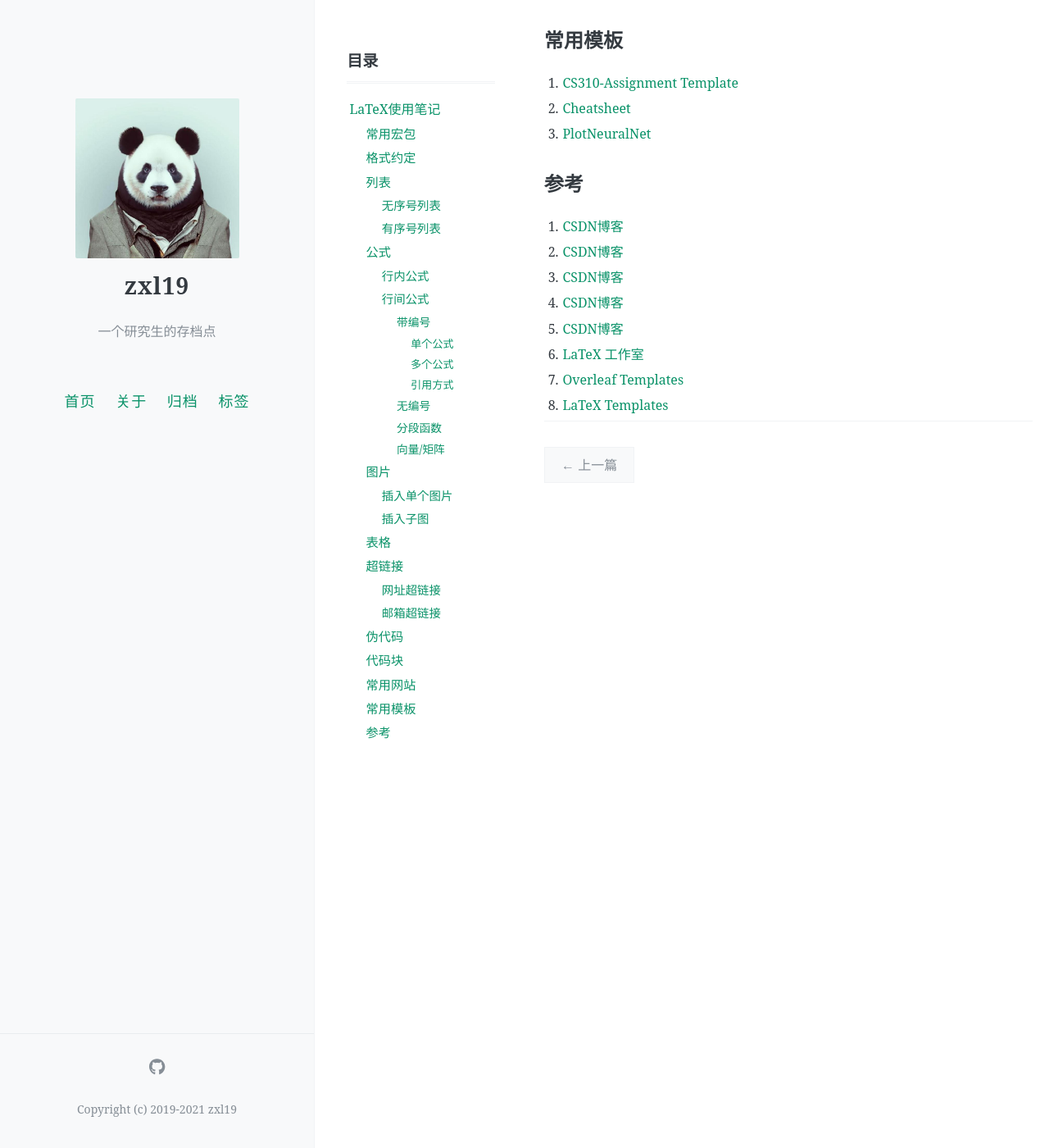
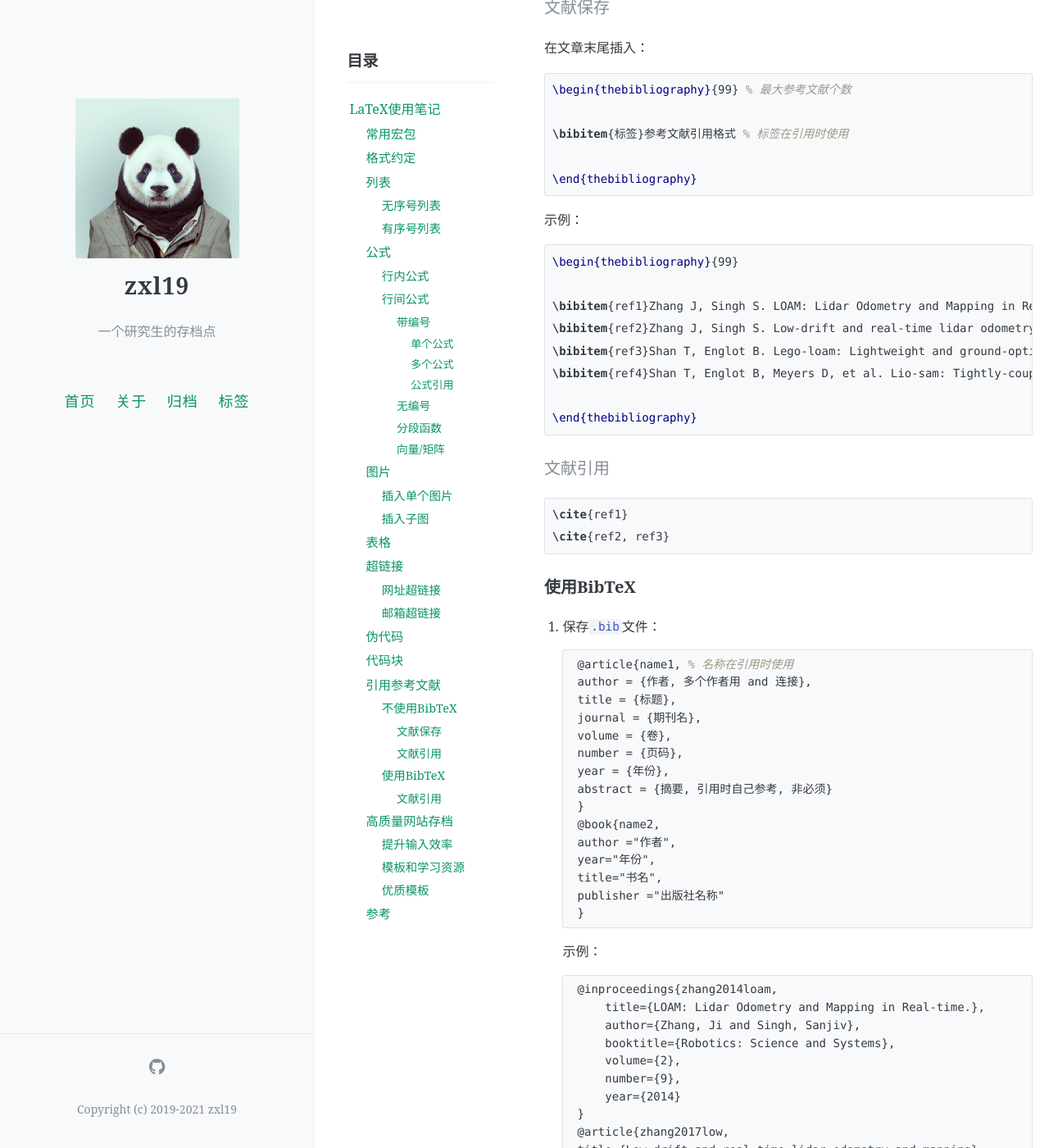
Before and after one commit to zxl19/zxl19.github.io, a Jekyll site: the page built from _posts/2021-03-29-latex-note.md, in a window 1280 px wide and 1400 px high, scrolled down 6839 px. Shown: the whole window at 82% size. Built offline with Jekyll 4.4.1, drawn with Linux system fonts in a browser that asks for light colours; formulas are drawn with MathJax 3; comment, search, counter and statistics services are not loaded; some of the changed text lies outside the part shown.

Commit message:
Update 2021-03-29-latex-note.md

````diff
--- a/_posts/2021-03-29-latex-note.md
+++ b/_posts/2021-03-29-latex-note.md
@@ -103,7 +103,7 @@ $公式内容$
 
 ```latex
 \begin{equation}
-    \label{eq1.1}
+    \label{eq1.1} % 引用标记
     公式内容
 \end{equation}
 ```
@@ -119,7 +119,7 @@ $公式内容$
 \end{align}
 ```
 
-##### 引用方式
+##### 公式引用
 
 ```latex
 \eqref{eq1.1}   % 有括号
@@ -169,10 +169,10 @@ $公式内容$
 
 ```latex
 \begin{figure}[htbp] % 指定图片位置
-    \centering
+    \centering % 居中
     \includegraphics[width=10cm]{image.png}
-    \caption{图片名}
-    \label{Fig.1}
+    \caption{Image Title} % 图片标题
+    \label{fig.1}
 \end{figure}
 ```
 
@@ -192,32 +192,32 @@ $公式内容$
 ```latex
 \begin{figure}[htbp]
     \centering
-    \subfigure[子图1标题]
+    \subfigure[Subfigure Title 1] % 子图标题
     {
         \includegraphics[width=0.3\textwidth]{image1.png}
-        \label{Fig.2 a}
+        \label{fig.2a}
     }
     \quad
-    \subfigure[子图2标题]
+    \subfigure[Subfigure Title 2]
     {
         \includegraphics[width=0.3\textwidth]{image2.png}
-        \label{Fig.2 b}
+        \label{fig.2b}
     }
     % 这里换行
 
-    \subfigure[子图3标题]
+    \subfigure[Subfigure Title 3]
     {
         \includegraphics[width=0.3\textwidth]{image3.png}
-        \label{Fig.2 c}
+        \label{fig.2c}
     }
     \quad
-    \subfigure[子图4标题]
+    \subfigure[Subfigure Title 4]
     {
         \includegraphics[width=0.3\textwidth]{image4.png}
-        \label{Fig.2 d}
+        \label{fig.2d}
     }
-    \caption{总标题}
-    \label{Fig.2}
+    \caption{Title} % 总标题
+    \label{fig.2}
 \end{figure}
 ```
 
@@ -226,14 +226,14 @@ $公式内容$
 ```latex
 \begin{table}[htbp] % 指定表格位置
     \centering
-    \caption{表格名}
-    \label{Table.1}
+    \caption{Table Title} % 表格标题
+    \label{table.1}
     \begin{tabular}{ccc} % 指定每列的对齐方式，个数对应列数
         \hline
-        方法 & APE & RPE \\
+        方法 & APE [m] & RPE [%]\\
         \hline
-        方法1 & 0.0015 & 0.0015 \\
-        方法2 & 0.0015 & 0.0015 \\
+        方法1 & 0.10 & 0.20 \\
+        方法2 & 0.05 & 0.15 \\
         \hline
     \end{tabular}
 \end{table}
@@ -249,7 +249,7 @@ $公式内容$
 
     ```latex
     \multicolumn{number of cols}{pos}{text} % 跨多列
-    \multirow{number of rows}{width}{text}  % 跨多行
+    \multirow{number of rows}{width}{text}  % 跨多行，宽度不定可用{*}
     ```
 
 ## 超链接
@@ -257,8 +257,8 @@ $公式内容$
 ### 网址超链接
 
 ```latex
-\url{网址}
-\href{网址}{显示文字}
+\url{网址}              % 直接显示待超链接的网址
+\href{网址}{显示文字}   % 显示带超链接的文字
 ```
 
 ### 邮箱超链接
@@ -279,14 +279,145 @@ TODO
 \end{lstlisting}
 ```
 
-## 常用网站
+TODO：显示样式设置
+
+## 引用参考文献
+
+### 不使用BibTeX
+
+#### 文献保存
+
+在文章末尾插入：
+
+```latex
+\begin{thebibliography}{99} % 最大参考文献个数
+
+\bibitem{标签}参考文献引用格式 % 标签在引用时使用
+
+\end{thebibliography}
+```
+
+示例：
+
+```latex
+\begin{thebibliography}{99}
+
+\bibitem{ref1}Zhang J, Singh S. LOAM: Lidar Odometry and Mapping in Real-time[C]//Robotics: Science and Systems. 2014, 2(9).
+\bibitem{ref2}Zhang J, Singh S. Low-drift and real-time lidar odometry and mapping[J]. Autonomous Robots, 2017, 41(2): 401-416.
+\bibitem{ref3}Shan T, Englot B. Lego-loam: Lightweight and ground-optimized lidar odometry and mapping on variable terrain[C]//2018 IEEE/RSJ International Conference on Intelligent Robots and Systems (IROS). IEEE, 2018: 4758-4765.
+\bibitem{ref4}Shan T, Englot B, Meyers D, et al. Lio-sam: Tightly-coupled lidar inertial odometry via smoothing and mapping[J]. arXiv preprint arXiv:2007.00258, 2020.
+
+\end{thebibliography}
+```
+
+#### 文献引用
+
+```latex
+\cite{ref1}
+\cite{ref2, ref3}
+```
+
+### 使用BibTeX
+
+1. 保存`.bib`文件：
+
+    ```latex
+    @article{name1, % 名称在引用时使用
+    author = {作者, 多个作者用 and 连接},
+    title = {标题},
+    journal = {期刊名},
+    volume = {卷},
+    number = {页码},
+    year = {年份},
+    abstract = {摘要, 引用时自己参考, 非必须}
+    }
+    @book{name2,
+    author ="作者",
+    year="年份",
+    title="书名",
+    publisher ="出版社名称"
+    }
+    ```
+
+    示例：
+
+    ```latex
+    @inproceedings{zhang2014loam,
+        title={LOAM: Lidar Odometry and Mapping in Real-time.},
+        author={Zhang, Ji and Singh, Sanjiv},
+        booktitle={Robotics: Science and Systems},
+        volume={2},
+        number={9},
+        year={2014}
+    }
+    @article{zhang2017low,
+    title={Low-drift and real-time lidar odometry and mapping},
+    author={Zhang, Ji and Singh, Sanjiv},
+    journal={Autonomous Robots},
+    volume={41},
+    number={2},
+    pages={401--416},
+    year={2017},
+    publisher={Springer}
+    }
+    @inproceedings{shan2018lego,
+    title={Lego-loam: Lightweight and ground-optimized lidar odometry and mapping on variable terrain},
+    author={Shan, Tixiao and Englot, Brendan},
+    booktitle={2018 IEEE/RSJ International Conference on Intelligent Robots and Systems (IROS)},
+    pages={4758--4765},
+    year={2018},
+    organization={IEEE}
+    }
+    @article{shan2020lio,
+    title={Lio-sam: Tightly-coupled lidar inertial odometry via smoothing and mapping},
+    author={Shan, Tixiao and Englot, Brendan and Meyers, Drew and Wang, Wei and Ratti, Carlo and Rus, Daniela},
+    journal={arXiv preprint arXiv:2007.00258},
+    year={2020}
+    }
+    ```
+
+2. 在文章末尾插入：
+
+    ```latex
+    \bibliographystyle{plain}   % 预设样式
+    \bibliography{ref}          % 对应.bib文件名
+    ```
+
+3. 预设样式说明：
+
+    - plain，按字母的顺序排列，比较次序为作者、年度和标题；
+    - unsrt，样式同plain，只是按照引用的先后排序；
+    - alpha，用作者名首字母+年份后两位作标号，以字母顺序排序；
+    - abbrv，类似plain，将月份全拼改为缩写，更显紧凑；
+    - ieeetr，国际电气电子工程师协会期刊样式；
+    - acm，美国计算机学会期刊样式；
+    - siam，美国工业和应用数学学会期刊样式；
+    - apalike，美国心理学学会期刊样式；
+
+#### 文献引用
+
+```latex
+\cite{name1}
+\cite{name1, name2}
+```
+
+## 高质量网站存档
+
+### 提升输入效率
 
 1. [常用数学符号的 LaTeX 表示方法](https://mohu.org/info/symbols/symbols.htm)
 2. [Detexify](http://detexify.kirelabs.org/classify.html)
 3. [公式王](https://gongshi.wang/)
 4. [Tables Generator](https://www.tablesgenerator.com/)
 
-## 常用模板
+### 模板和学习资源
+
+1. [LaTeX 工作室](https://www.latexstudio.net/)
+2. [Overleaf Templates](https://www.overleaf.com/latex/templates)
+3. [LaTeX Templates](https://www.latextemplates.com)
+4. [MOON](https://www.moonpapers.com/)
+
+### 优质模板
 
 1. [CS310-Assignment Template](https://www.overleaf.com/latex/templates/cs310-assignment-template/qrqpndrxpcht)
 2. [Cheatsheet](https://www.latextemplates.com/template/cheatsheet)
@@ -299,6 +430,4 @@ TODO
 3. [CSDN博客](https://blog.csdn.net/LeonSUST/article/details/89332744)
 4. [CSDN博客](https://blog.csdn.net/robert_chen1988/article/details/80861246)
 5. [CSDN博客](https://blog.csdn.net/OOFFrankDura/article/details/90600855)
-6. [LaTeX 工作室](https://www.latexstudio.net/)
-7. [Overleaf Templates](https://www.overleaf.com/latex/templates)
-8. [LaTeX Templates](https://www.latextemplates.com)
+6. [MOON博客](https://www.moonpapers.com/blog/5f8502bc30a4195e92ccc6db)
````
Also changed, not shown: other parts of _posts/2021-03-29-latex-note.md (+1 -1 lines).
